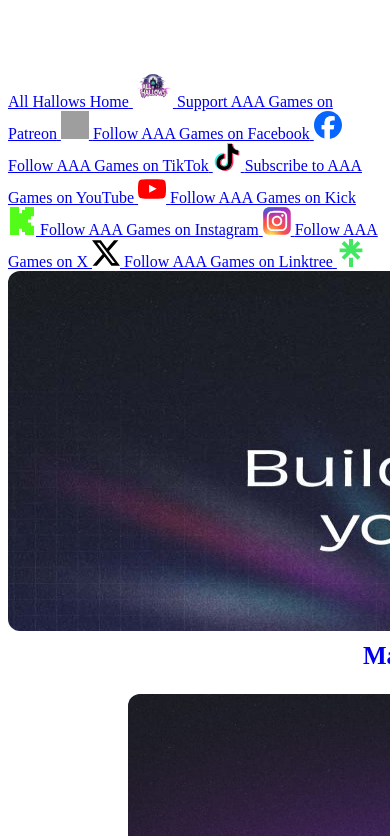
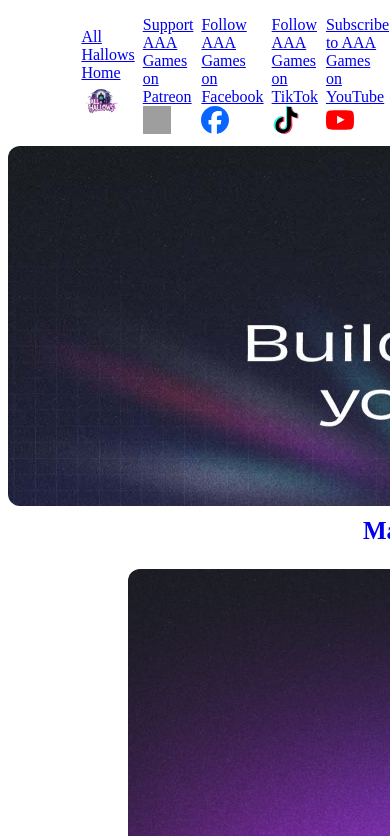
Before and after one commit to aaagamesltd/aaagamescompany-website-starter-template, an Astro site: page /blog in a window 390 px wide. Shown: the top 836 px of the page. Built offline with nearby package versions, Linux system fonts and the light colour scheme; Astro itself is replaced by a stand-in of ours; grey boxes are pictures that could not be loaded.

Commit message:
updated header to try make it bigger on phones

```diff
--- a/src/components/Header.astro
+++ b/src/components/Header.astro
@@ -77,6 +77,26 @@
   </script>
 
   <style>
+    /* --- Layout --- */
+    header nav {
+      display: flex;
+      justify-content: space-between;
+      align-items: center;
+      padding: 0.5rem 1rem;
+      width: 100%;
+      box-sizing: border-box;
+    }
+    .header-right {
+      display: flex;
+      align-items: center;
+      gap: 0.5rem;
+    }
+
+    /* --- Typography & Animations --- */
+    .site-logo {
+      margin: 0;
+      font-size: clamp(1rem, 5vw, 1.75rem);
+    }
     .site-logo a {
       text-decoration: none;
       color: white;
@@ -84,27 +104,34 @@
       display: inline-block;
       cursor: pointer;
     }
-
     .fade-out { opacity: 0; }
     .fade-in  { opacity: 1; }
 
-    /* Default for all icons */
+    /* --- Icons --- */
     .social-icon img {
       width: 28px;
       height: 28px;
       transition: transform 0.2s ease, filter 0.2s ease;
     }
-
-    /* Larger centerpiece All Hallows logo */
     .logo-icon img {
       width: auto;
-      height: 40px;     /* bigger than others */
-      max-width: 70px;  /* keep proportions */
+      height: 40px;
+      max-width: 70px;
     }
-
     .social-icon:hover img {
       transform: scale(1.15);
       filter: drop-shadow(0 0 4px var(--accent));
     }
+
+    /* --- Mobile Responsiveness --- */
+    @media (max-width: 380px) {
+      .social-icon img {
+        width: 24px;
+        height: 24px;
+      }
+      .logo-icon img {
+        height: 32px;
+      }
+    }
   </style>
 </header>
```
